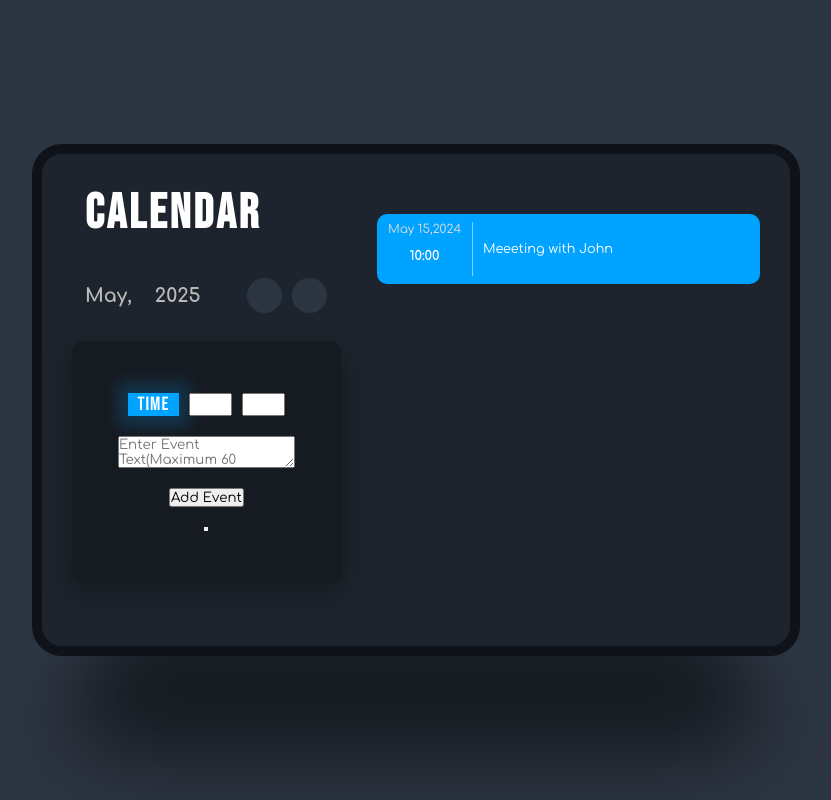
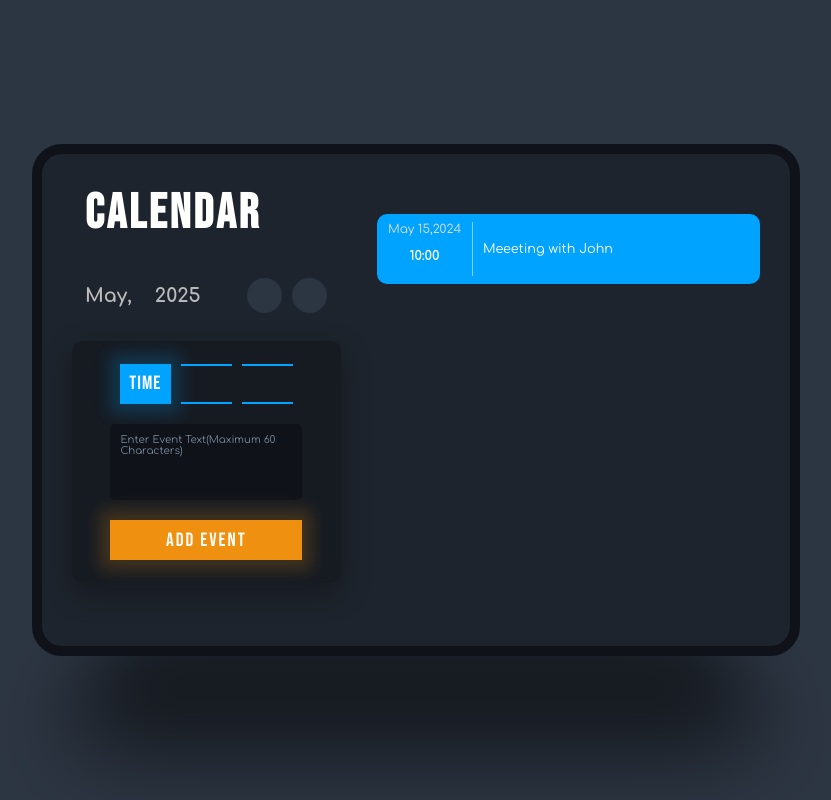
Before and after one commit to JojiKai/React-Calendar_App, a React (Vite) app: page / in a window 1280 px wide. Shown: the whole page, without its empty margins (224-1055 px from the left). Built offline with nearby package versions, Linux system fonts and the light colour scheme; some icons are missing.

Commit message:
'2-5-Time:final'

```diff
--- a/src/Components/CalendarApp.css
+++ b/src/Components/CalendarApp.css
@@ -162,8 +162,82 @@
   font-size: clamp(1.5rem, 1.5cqi, 2.2rem);
   display: flex;
   justify-content: center;
+  align-items: center;
   box-shadow: 0 0 1.5rem 1rem rgba(0, 163, 255, 0.2);
   letter-spacing: 0.1rem;
+}
+
+.time-input input[type="number"]::-webkit-outer-spin-button,
+.time-input input[type="number"]::-webkit-inner-spin-button {
+  appearance: none;
+}
+
+.event-popup textarea {
+  width: clamp(15rem, 15cqi, 25rem);
+  aspect-ratio: 5/2;
+  resize: none; /* 禁止調整大小 */
+  background-color: #0f1319;
+  border: none;
+  padding: 1rem;
+  border-radius: 0.5rem;
+  color: #78879e;
+  transition: border 0.5s;
+}
+
+.event-popup textarea:focus {
+  border: 0.1rem solid #00a3ff;
+}
+
+.event-popup textarea::placeholder {
+  font-size: clamp(1rem, 0.8cqi, 1.2rem);
+  color: #78879e;
+}
+
+.event-popup textarea:focus::placeholder {
+  color: transparent;
+}
+
+.event-popup-btn {
+  width: clamp(15rem, 15cqi, 25rem);
+  height: 4rem;
+  background-color: #ef9011;
+  color: #fff;
+  font-family: "Bebas Neue", sans-serif;
+  font-size: clamp(1.5rem, 1.5cqi, 2.2rem);
+  letter-spacing: 0.2rem;
+  border: none;
+  box-shadow: 0 0 1.5rem 1rem rgba(239, 144, 17, 0.2);
+  cursor: pointer;
+}
+
+.event-popup-btn:active {
+  transform: translateY(0.2rem);
+}
+
+.close-event-popup {
+  position: absolute;
+  top: 1rem;
+  right: 1rem;
+  background-color: transparent;
+  border: none;
+  cursor: pointer;
+}
+
+.close-event-popup i {
+  font-size: 2.5rem;
+  color: #fff;
+}
+
+.time-input input {
+  background-color: transparent;
+  border: none;
+  border-top: 0.2rem solid #00a3ff;
+  border-bottom: 0.2rem solid #00a3ff;
+  color: #fff;
+  width: clamp(4rem, 4cqi, 7rem);
+  height: 4rem;
+  text-align: center;
+  font-size: clamp(1.2rem, 1.2cqi, 11.6rem);
 }
 
 .event {
```
